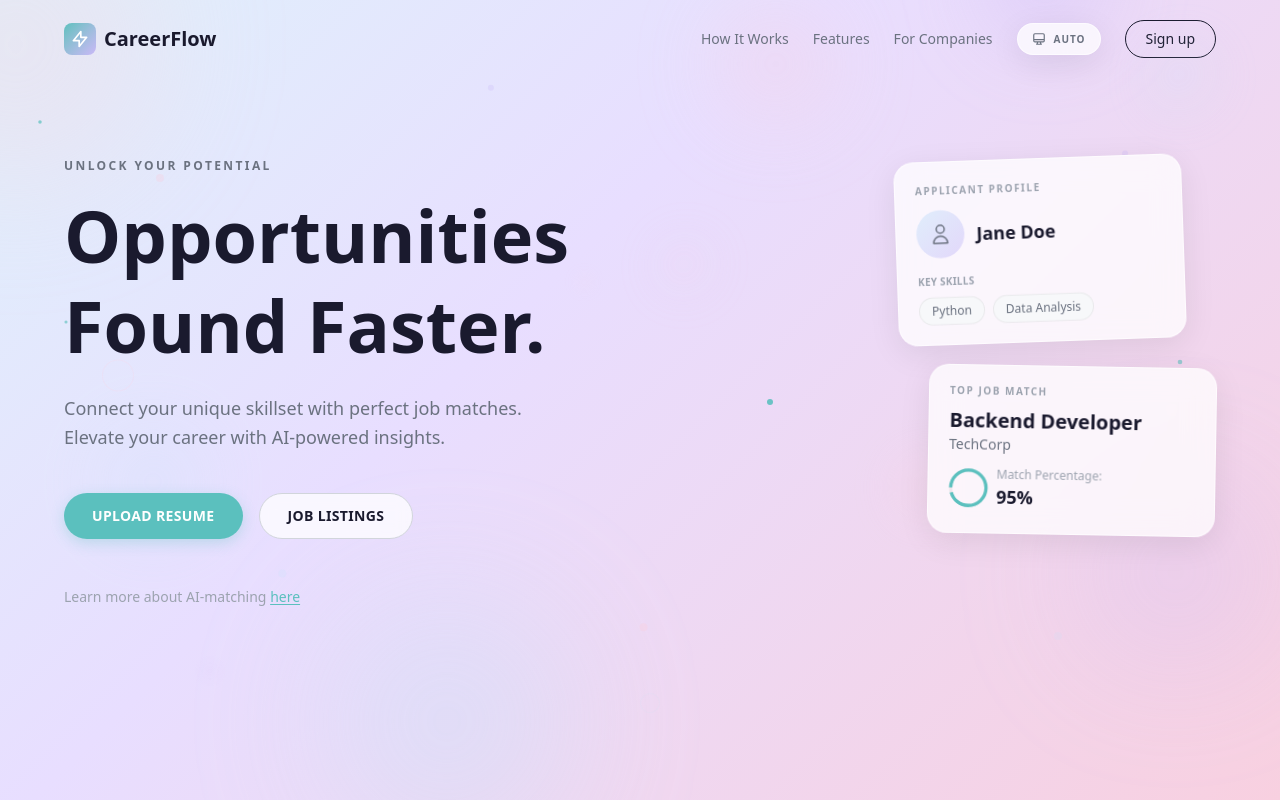
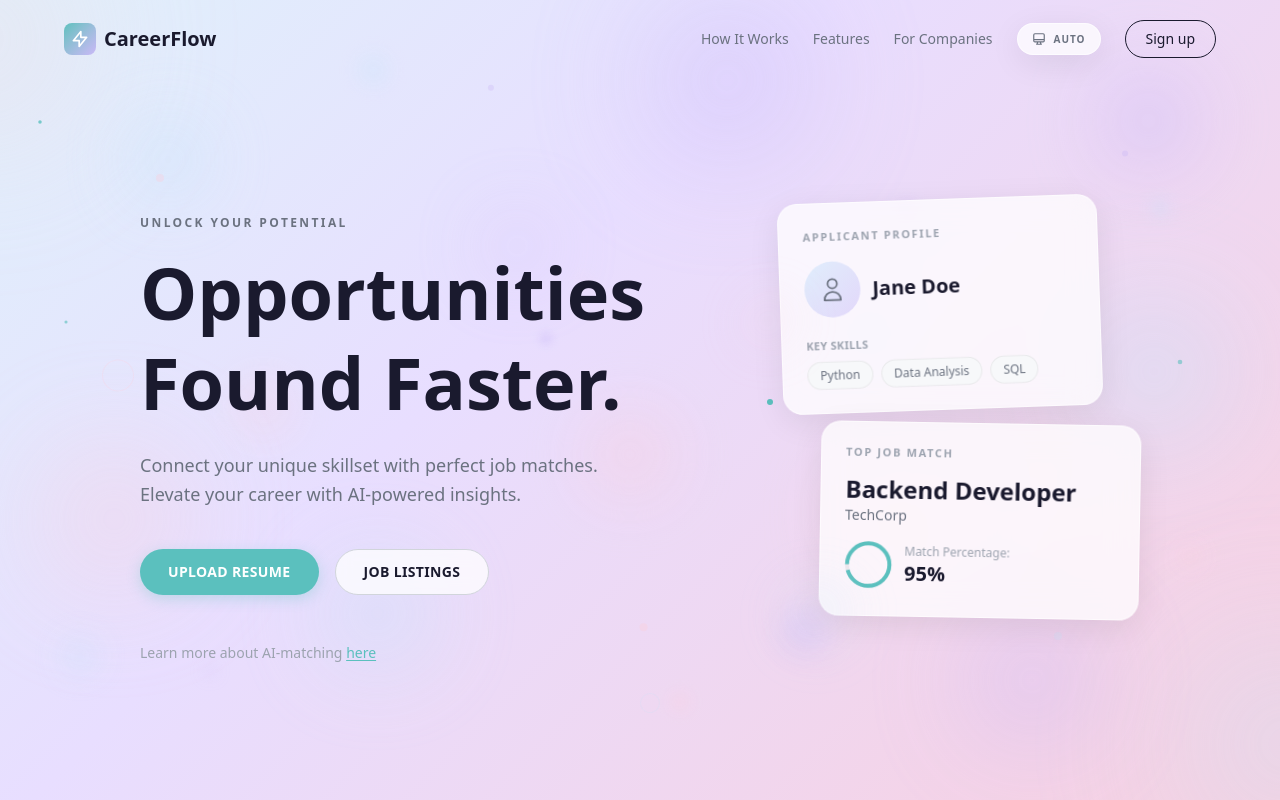
Before and after one commit to Rvngrr/JSON_Titum, a Next.js app: page / in a window 1280 px wide. Built offline with nearby package versions, Linux system fonts and the light colour scheme.

Commit message:
feat: redesign landing page with centered layout and enhanced floating orbs

```diff
--- a/src/app/page.tsx
+++ b/src/app/page.tsx
@@ -1,31 +1,31 @@
 "use client";
 
 import Link from "next/link";
-import { motion } from "framer-motion";
+import { motion, type Variants } from "framer-motion";
 import FloatingOrbs from "@/components/shared/FloatingOrbs";
 import ThemeToggle from "@/components/shared/ThemeToggle";
 
-const fadeUp = {
+const fadeUp: Variants = {
   hidden: { opacity: 0, y: 20 },
   visible: (delay: number) => ({
     opacity: 1,
     y: 0,
-    transition: { duration: 0.6, delay, ease: "easeOut" },
+    transition: { duration: 0.6, delay, ease: [0.25, 0.46, 0.45, 0.94] },
   }),
 };
 
-const cardFloat = {
+const cardFloat: Variants = {
   hidden: { opacity: 0, y: 30, rotate: 0 },
   visible: (delay: number) => ({
     opacity: 1,
     y: 0,
-    transition: { duration: 0.8, delay, ease: "easeOut" },
+    transition: { duration: 0.8, delay, ease: [0.25, 0.46, 0.45, 0.94] },
   }),
 };
 
 export default function Home() {
   return (
-    <div className="relative min-h-screen overflow-hidden bg-hero-gradient">
+    <div className="relative flex min-h-screen flex-col overflow-hidden bg-hero-gradient">
       <FloatingOrbs density="high" />
 
       {/* Navigation */}
@@ -70,9 +70,9 @@ export default function Home() {
         </div>
       </nav>
 
-      {/* Hero Section */}
-      <main className="relative z-10 px-6 pt-12 md:px-16 md:pt-20 pb-20">
-        <div className="flex flex-col gap-12 lg:flex-row lg:items-start lg:gap-20">
+      {/* Hero Section — vertically centered */}
+      <main className="relative z-10 flex flex-1 items-center justify-center px-6 md:px-16">
+        <div className="flex w-full max-w-6xl flex-col gap-8 py-12 lg:flex-row lg:items-center lg:justify-center lg:gap-16">
           {/* Left: Text Content */}
           <div className="max-w-xl flex-1">
             <motion.p
@@ -143,7 +143,7 @@ export default function Home() {
           </div>
 
           {/* Right: Floating Cards */}
-          <div className="relative hidden flex-1 lg:block">
+          <div className="relative hidden flex-shrink-0 lg:block lg:min-h-[480px] lg:w-[360px]">
             {/* Applicant Profile Card */}
             <motion.div
               variants={cardFloat}
@@ -151,28 +151,29 @@ export default function Home() {
               animate="visible"
               custom={0.4}
               whileHover={{ rotate: 0, scale: 1.05, y: -8 }}
-              className="absolute right-8 top-0 w-72 rotate-[-2deg] glass-card p-5 cursor-default"
+              className="absolute left-0 top-0 w-80 rotate-[-2deg] glass-card p-6 cursor-default"
             >
               <motion.div
                 animate={{ y: [0, -4, 0, 3, 0] }}
                 transition={{ duration: 6, repeat: Infinity, ease: "easeInOut" }}
               >
-              <p className="text-[10px] font-semibold uppercase tracking-[0.15em] text-[var(--text-muted)]">
+              <p className="text-[11px] font-semibold uppercase tracking-[0.15em] text-[var(--text-muted)]">
                 Applicant Profile
               </p>
-              <div className="mt-3 flex items-center gap-3">
-                <div className="flex h-12 w-12 items-center justify-center rounded-full bg-gradient-to-br from-[var(--orb-blue)] to-[var(--orb-lavender)]">
-                  <svg className="h-6 w-6 text-[var(--text-secondary)]" fill="none" stroke="currentColor" viewBox="0 0 24 24" aria-hidden="true">
+              <div className="mt-4 flex items-center gap-3">
+                <div className="flex h-14 w-14 items-center justify-center rounded-full bg-gradient-to-br from-[var(--orb-blue)] to-[var(--orb-lavender)]">
+                  <svg className="h-7 w-7 text-[var(--text-secondary)]" fill="none" stroke="currentColor" viewBox="0 0 24 24" aria-hidden="true">
                     <path strokeLinecap="round" strokeLinejoin="round" strokeWidth={1.5} d="M16 7a4 4 0 11-8 0 4 4 0 018 0zM12 14a7 7 0 00-7 7h14a7 7 0 00-7-7z" />
                   </svg>
                 </div>
-                <span className="text-lg font-bold text-[var(--text-primary)]">Jane Doe</span>
+                <span className="text-xl font-bold text-[var(--text-primary)]">Jane Doe</span>
               </div>
-              <div className="mt-4">
-                <p className="text-[10px] font-semibold uppercase tracking-wide text-[var(--text-muted)]">Key Skills</p>
+              <div className="mt-5">
+                <p className="text-[11px] font-semibold uppercase tracking-wide text-[var(--text-muted)]">Key Skills</p>
                 <div className="mt-2 flex flex-wrap gap-2">
                   <span className="badge-pill bg-[var(--bg-secondary)] text-[var(--text-secondary)] border border-[var(--border-subtle)]">Python</span>
                   <span className="badge-pill bg-[var(--bg-secondary)] text-[var(--text-secondary)] border border-[var(--border-subtle)]">Data Analysis</span>
+                  <span className="badge-pill bg-[var(--bg-secondary)] text-[var(--text-secondary)] border border-[var(--border-subtle)]">SQL</span>
                 </div>
               </div>
               </motion.div>
@@ -185,20 +186,20 @@ export default function Home() {
               animate="visible"
               custom={0.6}
               whileHover={{ rotate: 0, scale: 1.05, y: -8 }}
-              className="absolute right-0 top-52 w-72 rotate-[1deg] glass-card p-5 cursor-default"
+              className="absolute left-10 top-56 w-80 rotate-[1deg] glass-card p-6 cursor-default"
             >
               <motion.div
                 animate={{ y: [0, 3, 0, -4, 0] }}
                 transition={{ duration: 7, repeat: Infinity, ease: "easeInOut", delay: 1 }}
               >
-              <p className="text-[10px] font-semibold uppercase tracking-[0.15em] text-[var(--text-muted)]">
+              <p className="text-[11px] font-semibold uppercase tracking-[0.15em] text-[var(--text-muted)]">
                 Top Job Match
               </p>
-              <h3 className="mt-2 text-xl font-bold text-[var(--text-primary)]">Backend Developer</h3>
+              <h3 className="mt-3 text-2xl font-bold text-[var(--text-primary)]">Backend Developer</h3>
               <p className="text-sm text-[var(--text-secondary)]">TechCorp</p>
-              <div className="mt-3 flex items-center gap-2">
-                <div className="relative h-10 w-10">
-                  <svg className="h-10 w-10 -rotate-90" viewBox="0 0 36 36" aria-hidden="true">
+              <div className="mt-4 flex items-center gap-3">
+                <div className="relative h-12 w-12">
+                  <svg className="h-12 w-12 -rotate-90" viewBox="0 0 36 36" aria-hidden="true">
                     <path
                       d="M18 2.0845 a 15.9155 15.9155 0 0 1 0 31.831 a 15.9155 15.9155 0 0 1 0 -31.831"
                       fill="none"
@@ -216,7 +217,7 @@ export default function Home() {
                 </div>
                 <div>
                   <p className="text-xs text-[var(--text-muted)]">Match Percentage:</p>
-                  <p className="text-lg font-bold text-[var(--text-primary)]">95%</p>
+                  <p className="text-xl font-bold text-[var(--text-primary)]">95%</p>
                 </div>
               </div>
               </motion.div>
@@ -224,14 +225,14 @@ export default function Home() {
 
             {/* Decorative small orbs around cards */}
             <motion.div
-              animate={{ y: [0, -15, 0], x: [0, 8, 0], opacity: [0.3, 0.6, 0.3] }}
+              animate={{ y: [0, -15, 0], x: [0, 8, 0], opacity: [0.4, 0.7, 0.4] }}
               transition={{ duration: 6, repeat: Infinity, ease: "easeInOut" }}
-              className="absolute -left-6 top-20 h-16 w-16 rounded-full bg-gradient-to-br from-[var(--orb-pink)] to-transparent blur-xl"
+              className="absolute -left-10 top-24 h-16 w-16 rounded-full bg-gradient-to-br from-[var(--orb-pink)] to-transparent blur-xl"
             />
             <motion.div
-              animate={{ y: [0, 12, 0], x: [0, -6, 0], opacity: [0.2, 0.5, 0.2] }}
+              animate={{ y: [0, 12, 0], x: [0, -6, 0], opacity: [0.3, 0.6, 0.3] }}
               transition={{ duration: 8, repeat: Infinity, ease: "easeInOut", delay: 2 }}
-              className="absolute -right-4 bottom-12 h-20 w-20 rounded-full bg-gradient-to-br from-[var(--orb-blue)] to-transparent blur-xl"
+              className="absolute left-2 bottom-8 h-20 w-20 rounded-full bg-gradient-to-br from-[var(--orb-blue)] to-transparent blur-xl"
             />
           </div>
         </div>
--- a/src/components/shared/FloatingOrbs.tsx
+++ b/src/components/shared/FloatingOrbs.tsx
@@ -12,13 +12,34 @@ interface OrbConfig {
 }
 
 const defaultOrbs: OrbConfig[] = [
-  { color: "bg-[var(--orb-pink)]", size: "h-72 w-72", x: "left-[-10%]", y: "top-[-12%]", delay: 0 },
-  { color: "bg-[var(--orb-blue)]", size: "h-56 w-56", x: "left-[25%]", y: "bottom-[-8%]", delay: 1.5 },
-  { color: "bg-[var(--orb-lavender)]", size: "h-44 w-44", x: "right-[2%]", y: "bottom-[15%]", delay: 3 },
-  { color: "bg-[var(--orb-pink)]", size: "h-28 w-28", x: "left-[55%]", y: "top-[5%]", delay: 2, blur: "blur-2xl" },
-  { color: "bg-[var(--orb-blue)]", size: "h-24 w-24", x: "left-[8%]", y: "top-[55%]", delay: 4, blur: "blur-2xl" },
-  { color: "bg-[var(--orb-lavender)]", size: "h-32 w-32", x: "right-[15%]", y: "top-[-5%]", delay: 1, blur: "blur-2xl" },
-  { color: "bg-[var(--orb-pink)]", size: "h-16 w-16", x: "left-[70%]", y: "bottom-[35%]", delay: 5, blur: "blur-xl" },
+  // Large orbs — subtle background washes, spread far apart
+  { color: "bg-[var(--orb-pink)]", size: "h-56 w-56", x: "left-[-10%]", y: "top-[-10%]", delay: 0, blur: "blur-[80px]" },
+  { color: "bg-[var(--orb-blue)]", size: "h-52 w-52", x: "right-[-8%]", y: "bottom-[-8%]", delay: 2, blur: "blur-[75px]" },
+  // Medium-large orbs — spread across the viewport
+  { color: "bg-[var(--orb-lavender)]", size: "h-40 w-40", x: "left-[50%]", y: "top-[2%]", delay: 1.5, blur: "blur-[60px]" },
+  { color: "bg-[var(--orb-pink)]", size: "h-36 w-36", x: "left-[3%]", y: "bottom-[25%]", delay: 4, blur: "blur-[55px]" },
+  { color: "bg-[var(--orb-blue)]", size: "h-36 w-36", x: "right-[5%]", y: "top-[40%]", delay: 1, blur: "blur-[55px]" },
+  { color: "bg-[var(--orb-lavender)]", size: "h-32 w-32", x: "left-[75%]", y: "bottom-[5%]", delay: 3.2, blur: "blur-[50px]" },
+  // Medium orbs — mid-ground pops, well separated
+  { color: "bg-[var(--orb-blue)]", size: "h-28 w-28", x: "left-[25%]", y: "top-[70%]", delay: 4.5, blur: "blur-[44px]" },
+  { color: "bg-[var(--orb-pink)]", size: "h-24 w-24", x: "left-[65%]", y: "top-[60%]", delay: 3, blur: "blur-[40px]" },
+  { color: "bg-[var(--orb-lavender)]", size: "h-24 w-24", x: "left-[85%]", y: "top-[12%]", delay: 2.2, blur: "blur-[38px]" },
+  { color: "bg-[var(--orb-blue)]", size: "h-20 w-20", x: "left-[10%]", y: "top-[15%]", delay: 5, blur: "blur-[34px]" },
+  { color: "bg-[var(--orb-pink)]", size: "h-20 w-20", x: "left-[45%]", y: "bottom-[35%]", delay: 1.8, blur: "blur-[32px]" },
+  // Small orbs — tighter glows, scattered
+  { color: "bg-[var(--orb-lavender)]", size: "h-14 w-14", x: "left-[38%]", y: "top-[28%]", delay: 3.8, blur: "blur-2xl" },
+  { color: "bg-[var(--orb-pink)]", size: "h-12 w-12", x: "left-[18%]", y: "top-[50%]", delay: 2.5, blur: "blur-xl" },
+  { color: "bg-[var(--orb-blue)]", size: "h-12 w-12", x: "right-[30%]", y: "bottom-[55%]", delay: 5.5, blur: "blur-xl" },
+  { color: "bg-[var(--orb-lavender)]", size: "h-10 w-10", x: "left-[60%]", y: "top-[80%]", delay: 1.2, blur: "blur-lg" },
+  { color: "bg-[var(--orb-pink)]", size: "h-10 w-10", x: "left-[80%]", y: "top-[55%]", delay: 4.2, blur: "blur-lg" },
+  { color: "bg-[var(--orb-blue)]", size: "h-8 w-8", x: "left-[5%]", y: "top-[80%]", delay: 6, blur: "blur-lg" },
+  // Tiny orbs — crisp dots
+  { color: "bg-[var(--orb-pink)]", size: "h-6 w-6", x: "left-[92%]", y: "top-[68%]", delay: 5.8, blur: "blur-md" },
+  { color: "bg-[var(--orb-blue)]", size: "h-6 w-6", x: "left-[28%]", y: "top-[8%]", delay: 3.5, blur: "blur-md" },
+  { color: "bg-[var(--orb-lavender)]", size: "h-5 w-5", x: "left-[70%]", y: "bottom-[72%]", delay: 4.5, blur: "blur-sm" },
+  { color: "bg-[var(--orb-pink)]", size: "h-4 w-4", x: "left-[52%]", y: "top-[88%]", delay: 2.8, blur: "blur-sm" },
+  { color: "bg-[var(--orb-blue)]", size: "h-4 w-4", x: "left-[90%]", y: "top-[25%]", delay: 6.5, blur: "blur-sm" },
+  { color: "bg-[var(--orb-lavender)]", size: "h-3 w-3", x: "left-[42%]", y: "top-[42%]", delay: 3.8, blur: "blur-[4px]" },
 ];
 
 interface FloatingOrbsProps {
@@ -32,24 +53,34 @@ export default function FloatingOrbs({ orbs = defaultOrbs, showDots = true, dens
   return (
     <div className="pointer-events-none absolute inset-0 overflow-hidden" aria-hidden="true">
       {/* Gradient orbs */}
-      {orbs.map((orb, i) => (
+      {orbs.map((orb, i) => {
+        // Big ones toned down, everything else stays visible and punchy
+        const isBig = i < 2;
+        const isMedLarge = i >= 2 && i < 6;
+        const isMedium = i >= 6 && i < 11;
+        const isSmall = i >= 11 && i < 17;
+        const baseOpacity = isBig ? 0.55 : isMedLarge ? 0.68 : isMedium ? 0.76 : isSmall ? 0.82 : 0.88;
+        const peakOpacity = isBig ? 0.78 : isMedLarge ? 0.88 : isMedium ? 0.94 : isSmall ? 0.98 : 1;
+
+        return (
           <motion.div
             key={`orb-${i}`}
             className={`absolute rounded-full ${orb.blur || "blur-3xl"} ${orb.size} ${orb.x} ${orb.y} ${orb.color}`}
             animate={{
-            y: [0, -25 - i * 6, 10 + i * 4, -15 + i * 3, 0],
-            x: [0, 12 + i * 3, -8 - i * 2, 15 - i * 4, 0],
-            scale: [1, 1.1 - i * 0.01, 0.95 + i * 0.01, 1.05, 1],
-            opacity: [0.45, 0.65, 0.4, 0.55, 0.45],
+              y: [0, -18 - i * 1.5, 8 + i, -10 + i, 0],
+              x: [0, 8 + i, -5 - i * 0.8, 10 - i, 0],
+              scale: [1, 1.04, 0.97, 1.03, 1],
+              opacity: [baseOpacity, peakOpacity, baseOpacity * 0.95, peakOpacity * 0.93, baseOpacity],
             }}
             transition={{
-            duration: 14 + i * 2.5,
+              duration: 10 + i * 1.2,
               repeat: Infinity,
               ease: "easeInOut",
               delay: orb.delay,
             }}
           />
-      ))}
+        );
+      })}
 
       {/* Floating dots / particles */}
       {showDots && (
@@ -57,32 +88,32 @@ export default function FloatingOrbs({ orbs = defaultOrbs, showDots = true, dens
           {/* Layer 1: Small bright dots */}
           <motion.div
             className="absolute left-[12%] top-[22%] h-2 w-2 rounded-full bg-[var(--orb-pink)]"
-            animate={{ y: [0, -14, 4, -8, 0], x: [0, 6, -3, 8, 0], opacity: [0.5, 1, 0.6, 0.9, 0.5] }}
+            animate={{ y: [0, -14, 4, -8, 0], x: [0, 6, -3, 8, 0], opacity: [0.6, 1, 0.7, 0.95, 0.6] }}
             transition={{ duration: 6, repeat: Infinity, ease: "easeInOut" }}
           />
           <motion.div
             className="absolute left-[38%] top-[10%] h-1.5 w-1.5 rounded-full bg-[var(--orb-lavender)]"
-            animate={{ y: [0, -10, 6, -4, 0], x: [0, -5, 3, -6, 0], opacity: [0.4, 0.9, 0.5, 0.8, 0.4] }}
+            animate={{ y: [0, -10, 6, -4, 0], x: [0, -5, 3, -6, 0], opacity: [0.5, 0.95, 0.6, 0.85, 0.5] }}
             transition={{ duration: 8, repeat: Infinity, ease: "easeInOut", delay: 1 }}
           />
           <motion.div
             className="absolute left-[78%] top-[60%] h-2.5 w-2.5 rounded-full bg-[var(--orb-blue)]"
-            animate={{ y: [0, -12, 8, -6, 0], x: [0, 7, -5, 4, 0], opacity: [0.3, 0.8, 0.4, 0.7, 0.3] }}
+            animate={{ y: [0, -12, 8, -6, 0], x: [0, 7, -5, 4, 0], opacity: [0.4, 0.9, 0.5, 0.8, 0.4] }}
             transition={{ duration: 9, repeat: Infinity, ease: "easeInOut", delay: 2 }}
           />
           <motion.div
             className="absolute left-[50%] top-[78%] h-2 w-2 rounded-full bg-[var(--orb-pink)]"
-            animate={{ y: [0, -8, 12, -4, 0], x: [0, -4, 6, -8, 0], opacity: [0.4, 0.85, 0.5, 0.7, 0.4] }}
+            animate={{ y: [0, -8, 12, -4, 0], x: [0, -4, 6, -8, 0], opacity: [0.5, 0.9, 0.6, 0.8, 0.5] }}
             transition={{ duration: 7, repeat: Infinity, ease: "easeInOut", delay: 3 }}
           />
           <motion.div
             className="absolute left-[88%] top-[18%] h-1.5 w-1.5 rounded-full bg-[var(--orb-lavender)]"
-            animate={{ y: [0, 10, -6, 8, 0], x: [0, -6, 4, -3, 0], opacity: [0.3, 0.7, 0.4, 0.6, 0.3] }}
+            animate={{ y: [0, 10, -6, 8, 0], x: [0, -6, 4, -3, 0], opacity: [0.4, 0.8, 0.5, 0.7, 0.4] }}
             transition={{ duration: 10, repeat: Infinity, ease: "easeInOut", delay: 4 }}
           />
           <motion.div
             className="absolute left-[22%] top-[70%] h-2 w-2 rounded-full bg-[var(--orb-blue)]"
-            animate={{ y: [0, -6, 10, -12, 0], x: [0, 8, -4, 6, 0], opacity: [0.35, 0.75, 0.4, 0.6, 0.35] }}
+            animate={{ y: [0, -6, 10, -12, 0], x: [0, 8, -4, 6, 0], opacity: [0.45, 0.85, 0.5, 0.7, 0.45] }}
             transition={{ duration: 8.5, repeat: Infinity, ease: "easeInOut", delay: 1.5 }}
           />
 
@@ -113,27 +144,27 @@ export default function FloatingOrbs({ orbs = defaultOrbs, showDots = true, dens
             <>
               <motion.div
                 className="absolute left-[45%] top-[35%] h-3 w-3 rounded-full bg-[var(--orb-pink)] blur-sm"
-                animate={{ y: [0, -20, 0, 15, 0], x: [0, -10, 5, -8, 0], opacity: [0.2, 0.5, 0.3, 0.4, 0.2] }}
+                animate={{ y: [0, -20, 0, 15, 0], x: [0, -10, 5, -8, 0], opacity: [0.3, 0.6, 0.4, 0.5, 0.3] }}
                 transition={{ duration: 11, repeat: Infinity, ease: "easeInOut", delay: 0.8 }}
               />
               <motion.div
                 className="absolute left-[15%] top-[85%] h-3 w-3 rounded-full bg-[var(--orb-lavender)] blur-sm"
-                animate={{ y: [0, -15, 8, -10, 0], x: [0, 12, -6, 8, 0], opacity: [0.2, 0.45, 0.25, 0.4, 0.2] }}
+                animate={{ y: [0, -15, 8, -10, 0], x: [0, 12, -6, 8, 0], opacity: [0.3, 0.55, 0.35, 0.5, 0.3] }}
                 transition={{ duration: 12, repeat: Infinity, ease: "easeInOut", delay: 2.5 }}
               />
               <motion.div
                 className="absolute left-[82%] top-[80%] h-2 w-2 rounded-full bg-[var(--orb-blue)]"
-                animate={{ y: [0, 12, -8, 6, 0], x: [0, -8, 4, -6, 0], opacity: [0.3, 0.7, 0.35, 0.55, 0.3] }}
+                animate={{ y: [0, 12, -8, 6, 0], x: [0, -8, 4, -6, 0], opacity: [0.4, 0.8, 0.45, 0.65, 0.4] }}
                 transition={{ duration: 7.5, repeat: Infinity, ease: "easeInOut", delay: 1.8 }}
               />
               <motion.div
                 className="absolute left-[60%] top-[50%] h-1 w-1 rounded-full bg-[var(--accent)]"
-                animate={{ scale: [0, 1.5, 0], opacity: [0, 0.9, 0] }}
+                animate={{ scale: [0, 1.5, 0], opacity: [0, 1, 0] }}
                 transition={{ duration: 2.5, repeat: Infinity, ease: "easeInOut", delay: 4.2 }}
               />
               <motion.div
                 className="absolute left-[3%] top-[15%] h-1 w-1 rounded-full bg-[var(--accent)]"
-                animate={{ scale: [0, 1, 0], opacity: [0, 0.8, 0] }}
+                animate={{ scale: [0, 1, 0], opacity: [0, 0.9, 0] }}
                 transition={{ duration: 3.2, repeat: Infinity, ease: "easeInOut", delay: 0.3 }}
               />
             </>
@@ -144,17 +175,17 @@ export default function FloatingOrbs({ orbs = defaultOrbs, showDots = true, dens
       {/* Floating ring decorations */}
       <motion.div
         className="absolute left-[8%] top-[45%] h-8 w-8 rounded-full border border-[var(--orb-pink)]"
-        animate={{ y: [0, -10, 0, 8, 0], rotate: [0, 180, 360], opacity: [0.2, 0.4, 0.2] }}
+        animate={{ y: [0, -10, 0, 8, 0], rotate: [0, 180, 360], opacity: [0.3, 0.55, 0.3] }}
         transition={{ duration: 12, repeat: Infinity, ease: "easeInOut" }}
       />
       <motion.div
         className="absolute left-[75%] top-[30%] h-6 w-6 rounded-full border border-[var(--orb-lavender)]"
-        animate={{ y: [0, 8, 0, -6, 0], rotate: [0, -180, -360], opacity: [0.15, 0.35, 0.15] }}
+        animate={{ y: [0, 8, 0, -6, 0], rotate: [0, -180, -360], opacity: [0.25, 0.5, 0.25] }}
         transition={{ duration: 15, repeat: Infinity, ease: "easeInOut", delay: 2 }}
       />
       <motion.div
         className="absolute left-[50%] top-[88%] h-5 w-5 rounded-full border border-[var(--orb-blue)]"
-        animate={{ y: [0, -12, 0, 6, 0], rotate: [0, 90, 180], opacity: [0.2, 0.35, 0.2] }}
+        animate={{ y: [0, -12, 0, 6, 0], rotate: [0, 90, 180], opacity: [0.3, 0.5, 0.3] }}
         transition={{ duration: 10, repeat: Infinity, ease: "easeInOut", delay: 3.5 }}
       />
     </div>
```
Lines whose indentation alone changed are shown as unchanged.
